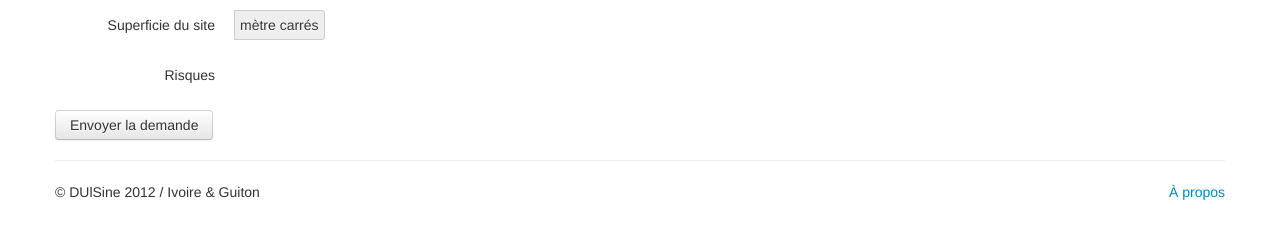
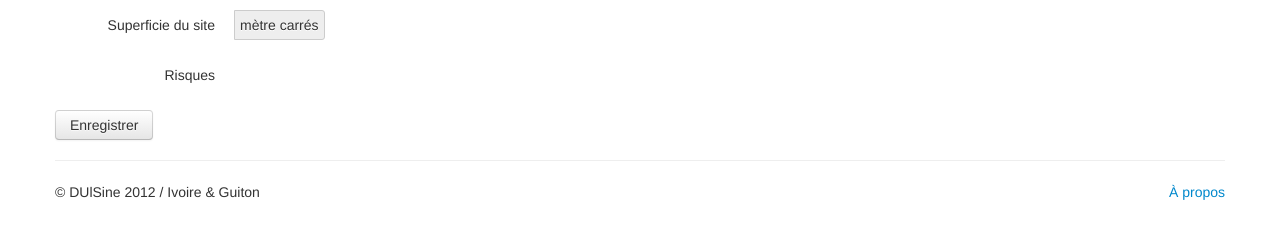
Before and after one commit to DUlSine/DUlSine, a Django app: template templates/dps/demande.html in a window 1280 px wide. Shown: the part 1334-1586 px from the top of the page. Run offline with Django 3.2, Linux system fonts and the light colour scheme; the template is opened without the code that fills it, so the values that code supplies are empty.

Commit message:
DPS/(demande|modification): change the label according to the action

```diff
--- a/templates/dps/demande.html
+++ b/templates/dps/demande.html
@@ -217,6 +217,6 @@
       </div>
     </div>
   </div>
-  <button type="submit" class="btn">Envoyer la demande</button>
+  <button type="submit" class="btn">{% if nouveau %}Envoyer la demande{% else %}Enregistrer{% endif %}</button>
 </form>
 {% endblock %}
--- a/views/DPS.py
+++ b/views/DPS.py
@@ -71,7 +71,7 @@ def demande(request):
     else:
         form_orga = OrganisateurForm()
         form_dps = DPSForm()
-    return render_to_response('dps/demande.html', {'form_orga': form_orga, 'form_dps': form_dps}, context_instance = RequestContext(request))
+    return render_to_response('dps/demande.html', {'form_orga': form_orga, 'form_dps': form_dps, 'nouveau': True}, context_instance = RequestContext(request))
 
 
 
@@ -107,7 +107,7 @@ def demande_modification(request, dps_hash):
         form_orga = OrganisateurForm(instance = orga)
         form_dps = DPSForm(instance = dps)
 
-    return render_to_response('dps/demande.html', {'form_orga': form_orga, 'form_dps': form_dps}, context_instance = RequestContext(request))
+    return render_to_response('dps/demande.html', {'form_orga': form_orga, 'form_dps': form_dps, 'nouveau': False}, context_instance = RequestContext(request))
 
 
 
```
